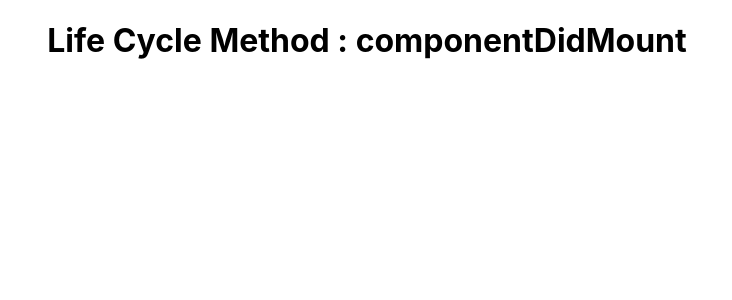
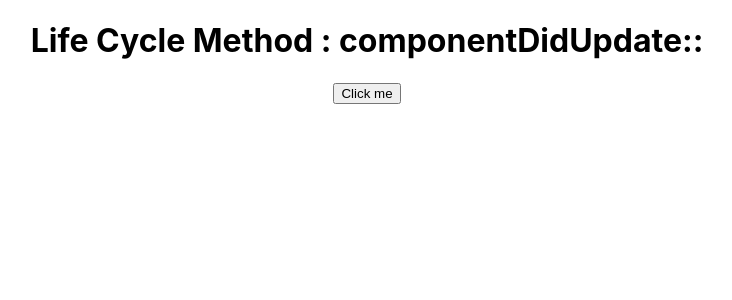
Before and after one commit to srmakp/React-dev, a React (Create React App) app: page / in a window 1280 px wide. Shown: the top 300 px of the page, without its empty margins (273-1005 px from the left). Built offline with nearby package versions, Linux system fonts and the light colour scheme.

Commit message:
React-componentDidUpdate

```diff
--- a/src/Profile.js
+++ b/src/Profile.js
@@ -1,22 +1,52 @@
 import React from "react";
+
+// export default class Profile extends React.Component {
+//   constructor() {
+//     super();
+//     this.state = {
+//       data: null,
+//     };
+//     console.warn("constructor");
+//   }
+//   componentDidMount() {
+//     this.setState({ data: "update" });
+//     console.warn("componentDidMount");
+//   }
+//   render() {
+//     console.warn("render");
+//     return (
+//       <div>
+//         <h1>Life Cycle Method : componentDidMount</h1>
+//       </div>
+//     );
+//   }
+// }
 
 export default class Profile extends React.Component {
   constructor() {
     super();
     this.state = {
-      data: null,
+      active: null,
+      who: null,
     };
     console.warn("constructor");
   }
-  componentDidMount() {
-    this.setState({ data: "update" });
-    console.warn("componentDidMount");
+  componentDidUpdate() {
+    console.warn("componentDidUpdate");
+    if (this.state.who == null) this.setState({ who: "Prem Singh" });
   }
   render() {
     console.warn("render");
     return (
       <div>
-        <h1>Life Cycle Method : componentDidMount</h1>
+        <h1>Life Cycle Method : componentDidUpdate:: {this.state.who}</h1>
+        <button
+          onClick={() => {
+            this.setState({ active: "yes" });
+          }}
+        >
+          Click me
+        </button>
       </div>
     );
   }
```
